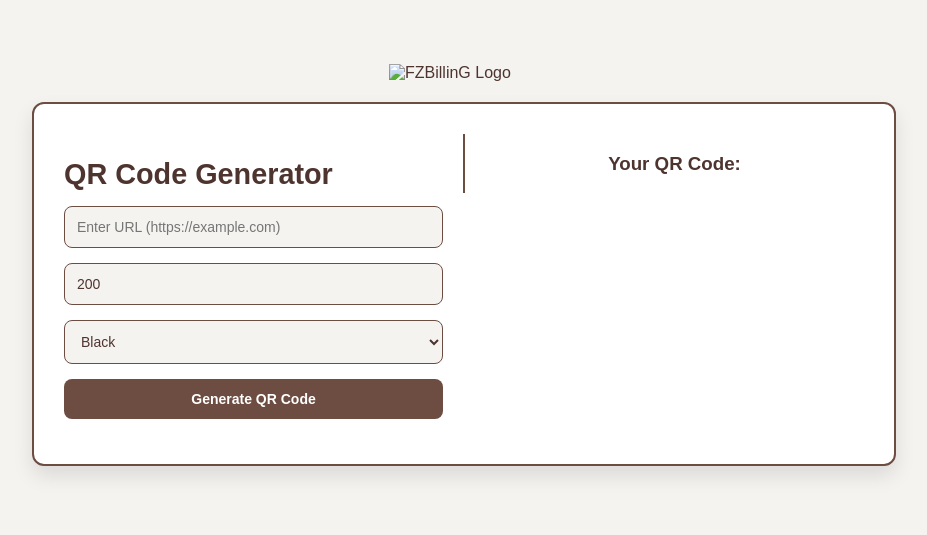
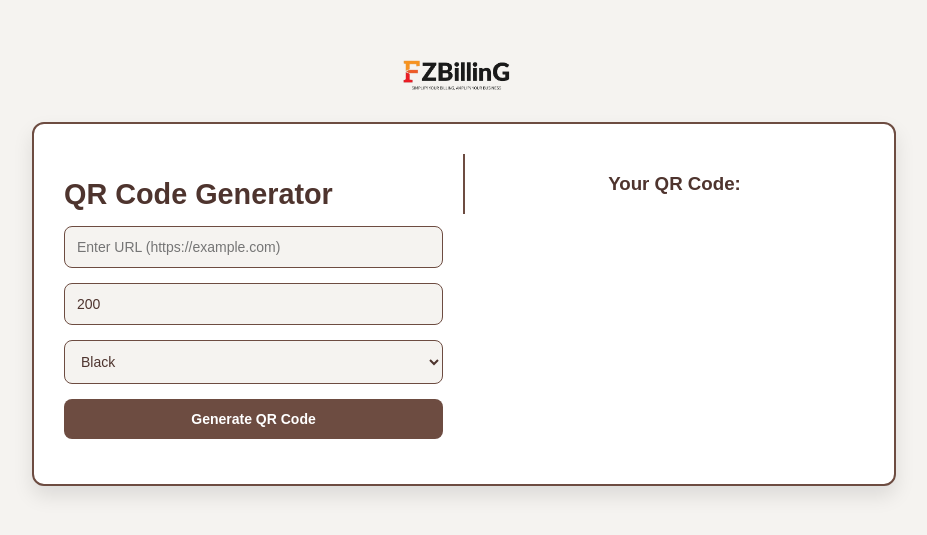
Before and after one commit to Frontend-Manager/Qr-Generator, a plain HTML site: page index.html in a window 1280 px wide. Shown: the part 135-670 px from the top of the page, without its empty margins (176-1103 px from the left). Drawn offline with Linux system fonts and the light colour scheme.

Commit message:
Update index.html
Logo Path Set

```diff
--- a/index.html
+++ b/index.html
@@ -208,7 +208,7 @@
 <body>
 
     <!-- Centered Logo at the Top -->
-    <img src="images/FZBillinG-Logo.png" alt="FZBillinG Logo" class="logo">
+    <img src="images/FZBillinG Logo.png" alt="FZBillinG Logo" class="logo">
 
     <div class="container">
         <div class="form-section">
```
